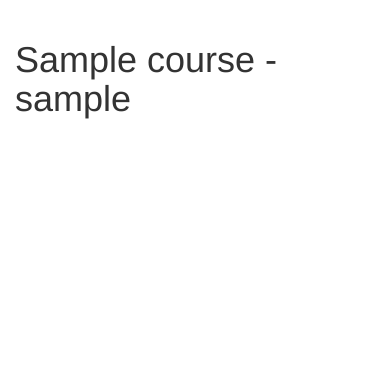
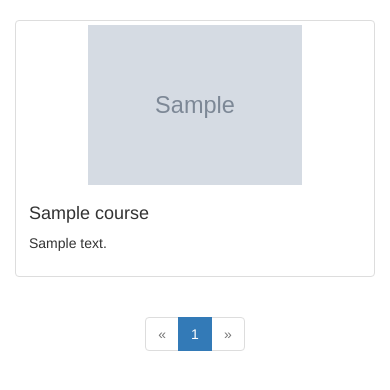
Before and after one commit to xiao-mianyang/study, a Flask app: page / in a window 390 px wide, after a click on "Toggle navigation". Shown: the part 236-626 px from the top of the page. Run offline with Flask 2, Linux system fonts and the light colour scheme; tables that the repository leaves empty hold one stand-in row (values such as "Sample post"); grey boxes marked "Sample" are stand-in pictures; some libraries are stand-ins or nearby versions.

Commit message:
update flask_edu

```diff
--- a/week8/simpledu/simpledu/config.py
+++ b/week8/simpledu/simpledu/config.py
@@ -1,7 +1,7 @@
 class BaseConfig(object):
 
     SECRET_KEY = 'makesure to set a very secret key'
-
+    INDEX_PER_PAGE = 9
 
 class DevelopmentConfig(BaseConfig):
 
--- a/week8/simpledu/simpledu/handlers/front.py
+++ b/week8/simpledu/simpledu/handlers/front.py
@@ -6,14 +6,21 @@ from flask import redirect, url_for
 from flask_login import login_user
 from simpledu.models import User
 from flask_login import login_user, logout_user, login_required
+from flask import request, current_app
 
 
 front = Blueprint('front', __name__)
 
 @front.route('/')
 def index():
-    courses = Course.query.all()
-    return render_template('index.html', courses=courses)
+    page = request.args.get('page', default=1, type=int)
+    pagination = Course.query.paginate(
+        page = page,
+        per_page=current_app.config['INDEX_PER_PAGE'],
+        error_out = False
+    )
+    # courses = Course.query.all()
+    return render_template('index.html', pagination=pagination)
 
 @front.route('/login', methods=['GET','POST'])
 def login():
--- a/week8/simpledu/simpledu/models.py
+++ b/week8/simpledu/simpledu/models.py
@@ -2,6 +2,7 @@ from datetime import datetime
 from flask_sqlalchemy import SQLAlchemy
 from werkzeug import generate_password_hash, check_password_hash
 from flask_login import UserMixin
+from flask import url_for
 
 
 db = SQLAlchemy()
@@ -74,6 +75,9 @@ class Course(Base):
     def __repr__(self):
         return '<Course:{}>'.format(self.name)
 
+    @property
+    def url(self):
+        return url_for('course.detail', course_id=self.id)
 
 class Chapter(Base):
     __tablename__ = 'chapter'
--- /dev/null
+++ b/week8/simpledu/simpledu/static/main.css
@@ -0,0 +1,18 @@
+a,
+a:hover,
+a:visited {
+  text-decoration: none !important;
+}
+
+.course__name,
+.course__description {
+  text-overflow: ellipsis;
+  overflow: hidden;
+  white-space: nowrap
+}
+.course img {
+  height: 160px !important;
+}
+.nav-pagination{
+  text-align: center;
+}
--- a/week8/simpledu/simpledu/templates/base.html
+++ b/week8/simpledu/simpledu/templates/base.html
@@ -5,6 +5,7 @@
         <title>{% block title %}{% endblock %}</title>
         <link rel="stylesheet" href="https://cdn.jsdelivr.net/npm/bootstrap@3.3.7/dist/css/bootstrap.min.css">
         <link rel='short icon' href="{{ url_for('static', filename='favicon.ico') }}">
+        <link rel='stylesheet' href="{{ url_for('static', filename='main.css') }}">
     </head>
     <body>
       <nav class="navbar navbar-inverse">
--- a/week8/simpledu/simpledu/templates/index.html
+++ b/week8/simpledu/simpledu/templates/index.html
@@ -1,9 +1,23 @@
-{% extends "base.html" %}
-
-{% block title %}Home{% endblock %}
+{% extends 'base.html' %}
+{% from "macros.html" import render_pagination  %}
 
 {% block body %}
-  {% for course in courses %}
-      <h1>{{ course.name }} - {{ course.author.username }}</h1>
-        {% endfor %}
-        {% endblock %}
+<div class="row">
+  <!-- ??? pagination ?????? items -->
+  {% for course in pagination.items %}
+  <div class="col-sm-6 col-md-4 course">
+    <div class="thumbnail">
+      <a href="{{ course.url }}" target="_blank">
+        <img src="{{ course.image_url }}" alt="课程">
+        <div class="caption">
+            <h4 class="course__name">{{ course.name }}</h4>
+            <p class="course__description">{{ course.description }}</p>
+        </div>
+      </a>
+    </div>
+  </div>
+  {% endfor %}
+</div>
+<!-- ?? macro ?????? -->
+{{ render_pagination(pagination, 'front.index') }}
+{% endblock %}
--- a/week8/simpledu/simpledu/templates/macros.html
+++ b/week8/simpledu/simpledu/templates/macros.html
@@ -23,3 +23,27 @@
   {% endfor %}
 </form>
 {% endmacro %}
+
+{% macro render_pagination(pagination, endpoint) %}
+<nav class="nav-pagination" aria-label="Page navigation">
+  <ul class=pagination>
+  <!-- ???????????&laquo;??????????? disable ?? -->
+  <li{% if not pagination.has_prev %} class="disabled"{% endif %}><a href="{{url_for(endpoint, page=pagination.prev_num) if pagination.has_prev else '#'}}">&laquo;</a></li>
+  <!-- ????????? -->
+  {% for page in pagination.iter_pages() %}
+    {% if page %}
+      {% if page != pagination.page %}
+      <li><a href="{{ url_for(endpoint, page=page) }}">{{ page }}</a></li>
+      {% else %}
+      <!-- ???????????????? -->
+      <li class="active"><a href="#">{{page}} <span class="sr-only">(current)</span></a></li>
+      {% endif %}
+    {% else %}
+      <li><span class="ellipsis">?</span></li>
+    {% endif %}
+  {% endfor %}
+   <!-- ???????????&raquo;??????????? disable ?? -->
+  <li{% if not pagination.has_next %} class="disabled"{% endif %}><a href="{{url_for(endpoint, page=pagination.next_num) if pagination.has_next else '#'}}">&raquo;</a></li>
+  </ul>
+</nav>
+{% endmacro %}
```
Also changed, not shown: week8/simpledu/simpledu/handlers/course.py (+7 -0 lines), week8/simpledu/simpledu/templates/course/detail.html (added, +43 -0 lines), 3 other files.
